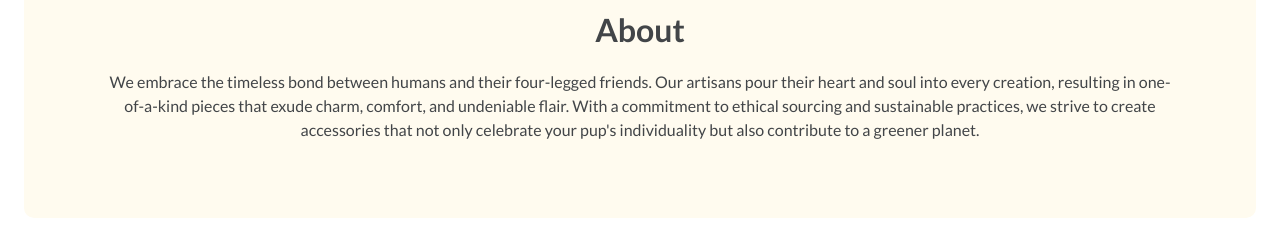
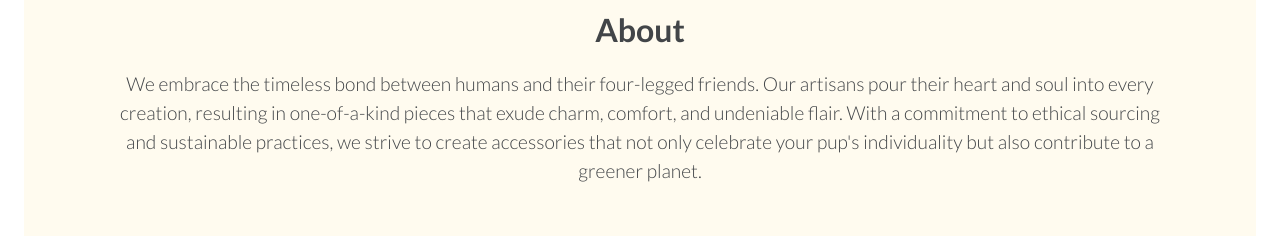
Before and after one commit to karsrao/final-project, a React (Create React App) app: page /about in a window 1280 px wide. Shown: the part 160-396 px from the top of the page. Built offline with nearby package versions, Linux system fonts and the light colour scheme; no server answers.

Commit message:
small style update and code tidy

```diff
--- a/src/Product.js
+++ b/src/Product.js
@@ -1,17 +1,14 @@
-// import { useState } from 'react'
 import './Product.css'
 
 import { Grid } from '@mui/material'
 import { Link } from 'react-router-dom'
 
 const Product = ({ items }) => {
-  // const [selectedProduct, setSelectedProduct] = useState("")
   return (
     <>
       {items.map((prod, index) => {
         return (
           <Grid item xs={12} md={4} key={index} className='product-thumbnail'>
-            {/* <Link to={"/products/"+prod.category+"/"+prod.url} onClick={() => setSelectedProduct(prod)}> */}
             <Link to={'/products/' + prod.category + '/' + prod.url}>
               <img src={'/images/' + prod.category + '/' + prod.productImage} alt={prod.productName} className='product-image' />
               <div className="name-text">{prod.productName}</div>
@@ -23,6 +20,4 @@ const Product = ({ items }) => {
     </>
   )
 }
-
-
 export default Product
--- a/src/layout/PageIntro.css
+++ b/src/layout/PageIntro.css
@@ -12,4 +12,6 @@
 }
 .page-intro .banner-text-wrap p{
     line-height: 1.5;
+    font-size: 1.2em;
+    font-weight: 300;
 }
```
